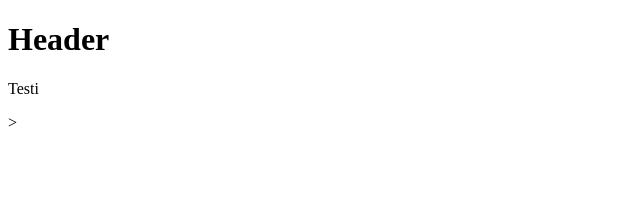
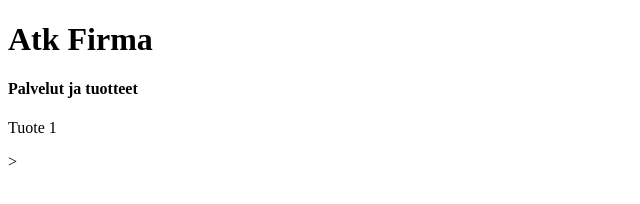
Before and after one commit to Timo-Turtiainen/actiondemo, a plain HTML site: page index.html in a window 1280 px wide. Shown: the whole page, without its empty margins (0-640 px from the left). Drawn offline with Linux system fonts and the light colour scheme.

Commit message:
introduce bug in index.html

```diff
--- a/index.html
+++ b/index.html
@@ -6,8 +6,9 @@
     <title>Document</title>
   </head>
   <body>
-    <h1>Header</h1>
-    <p>Testi</p>
+    <h1>Atk Firma</h1>
+    <h4>Palvelut ja tuotteet</h4
+    <p>Tuote 1</p>
   </body>
 </html>
 >
```
